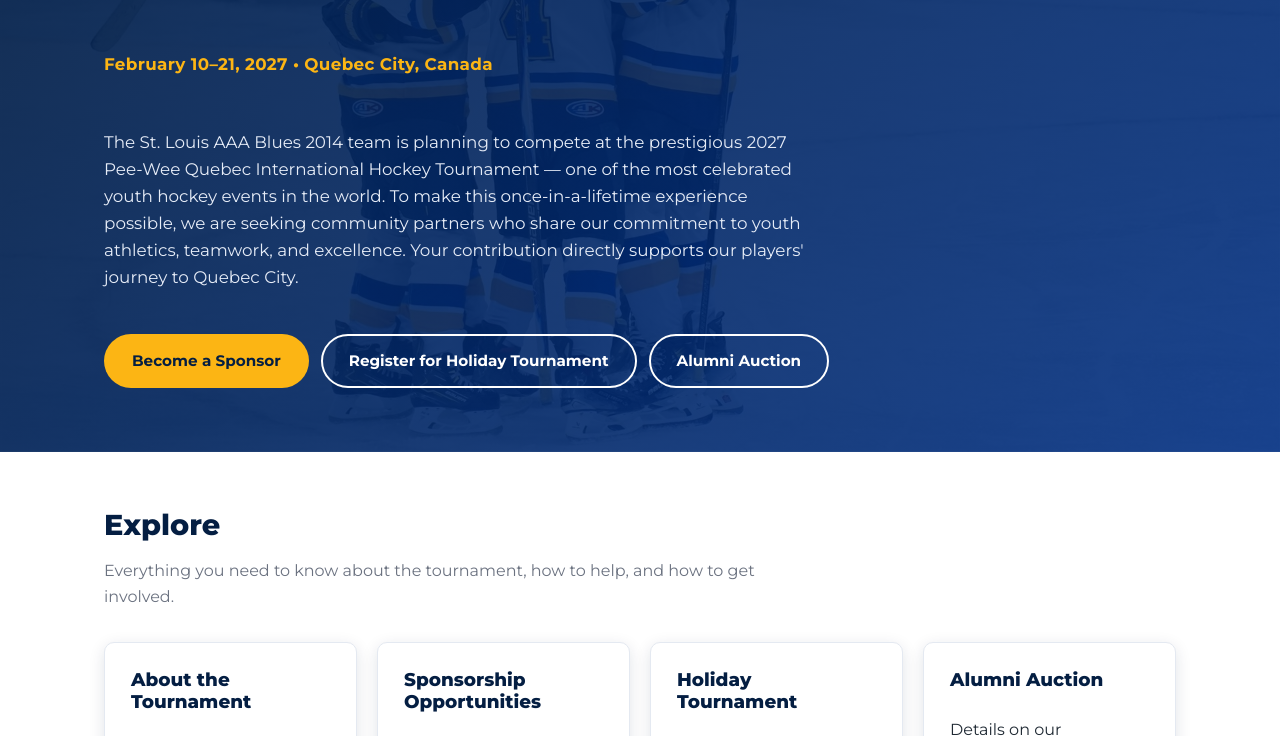
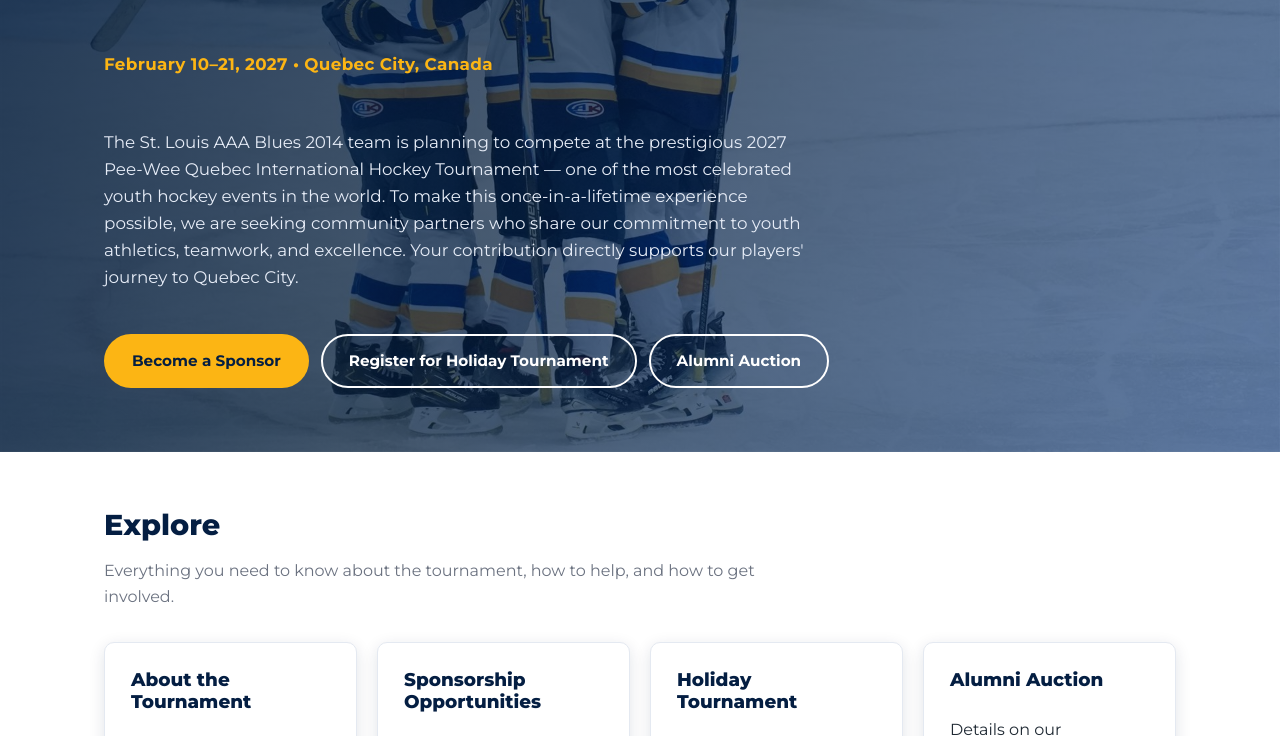
Before and after one commit to blakesalger/2014-aaa-blues-fundraiser, a plain HTML site: page index.html in a window 1280 px wide. Shown: the part 411-1147 px from the top of the page. Drawn offline with Linux system fonts and the light colour scheme.

Commit message:
Lighten hero overlay so background photo is actually visible

```diff
--- a/css/style.css
+++ b/css/style.css
@@ -206,7 +206,7 @@
 
 /* ---- Hero ---- */
 .hero {
-  background-image: linear-gradient(135deg, rgba(4, 30, 66, 0.93) 0%, rgba(0, 47, 135, 0.88) 100%), url("../images/hero-team.jpg");
+  background-image: linear-gradient(115deg, rgba(4, 30, 66, 0.88) 0%, rgba(4, 30, 66, 0.72) 45%, rgba(0, 47, 135, 0.55) 100%), url("../images/hero-team.jpg");
   background-size: cover;
   background-position: center 30%;
   background-repeat: no-repeat;
```
